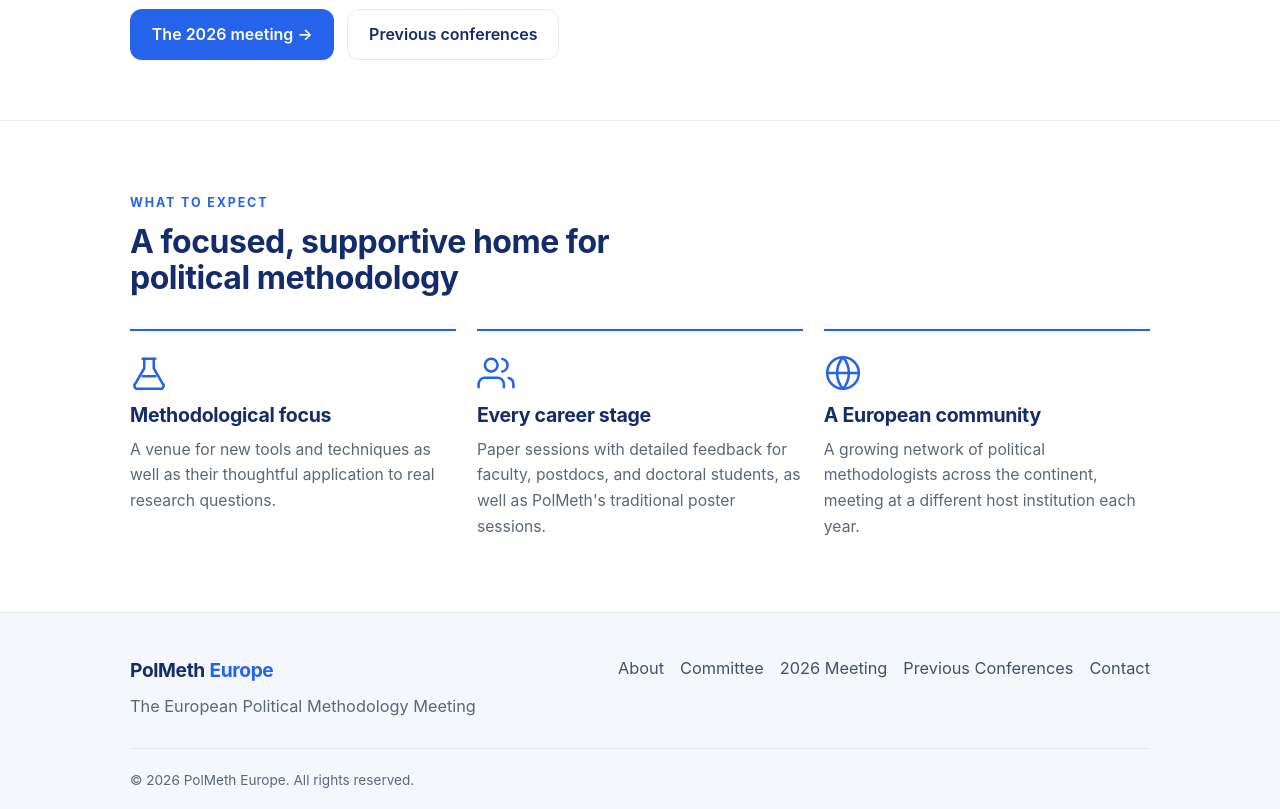
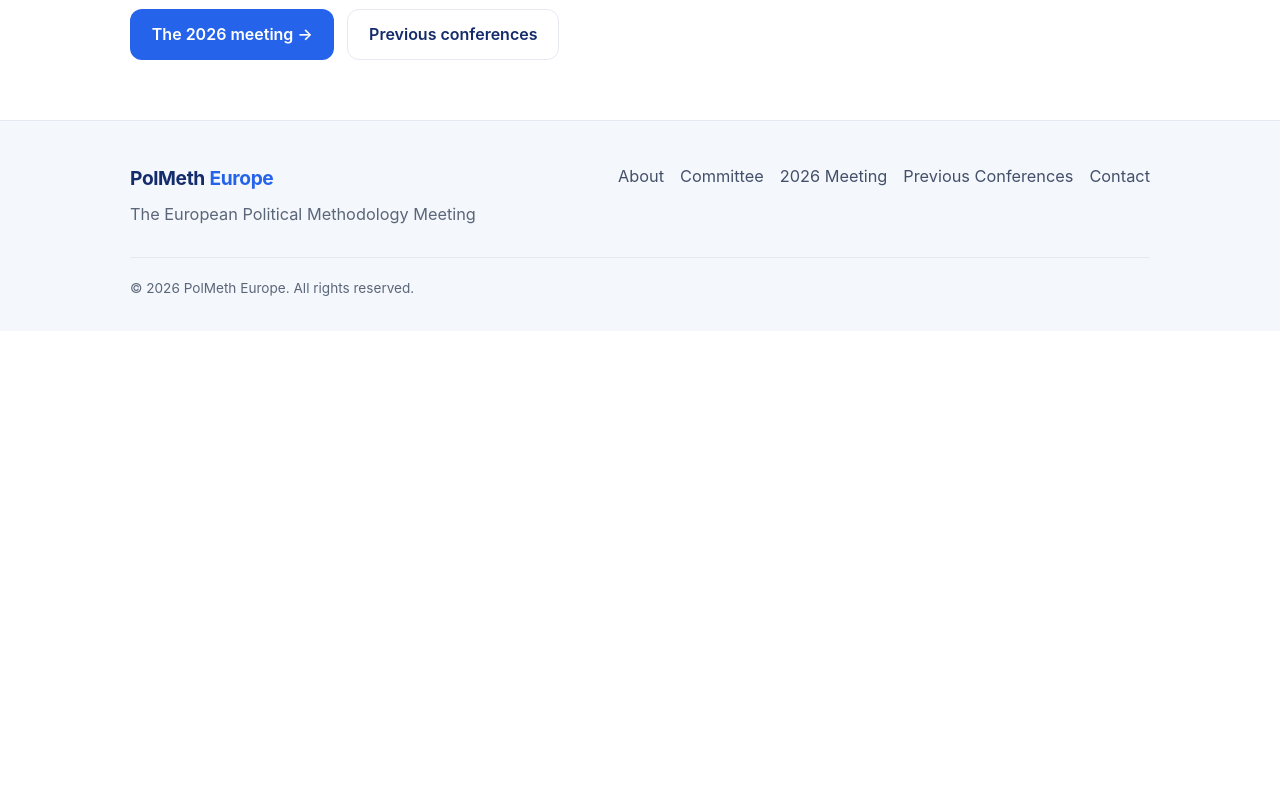
Before and after one commit to tsrobinson/polmeth_europe, a plain HTML site: page index.html in a window 1280 px wide. Shown: the part 460-1269 px from the top of the page. After the commit the page ends 800 px from the top, so only its background shows below. Drawn offline with Linux system fonts and the light colour scheme.

```diff
--- a/index.html
+++ b/index.html
@@ -38,7 +38,7 @@
   </section>
 
   <!-- ============================ Features =========================== -->
-  <section class="section section-white">
+  <!-- <section class="section section-white">
     <div class="container">
       <p class="kicker">What to expect</p>
       <h2 style="max-width:24ch;margin-bottom:2rem">A focused, supportive home for political methodology</h2>
@@ -63,7 +63,7 @@
         </div>
       </div>
     </div>
-  </section>
+  </section> -->
 
   <footer class="site-footer" data-footer></footer>
 
```
